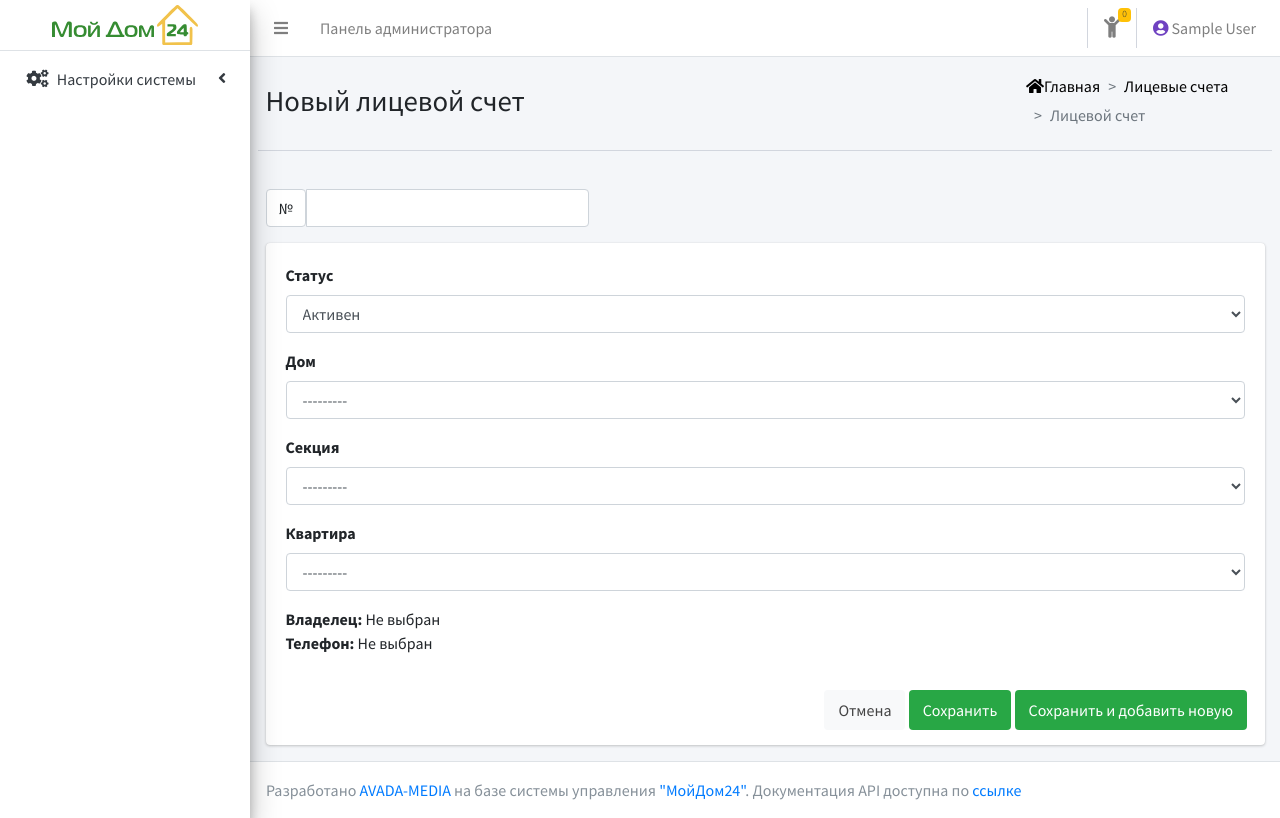
After one commit to Chenger1/myHome24, a Django app: page /admin/accounts/index/create_account/ in a window 1280 px wide. The commit adds this page. Run offline with Django 3.2, Linux system fonts and the light colour scheme; the visitor is signed in with stand-in values (Sample User, id 1); data comes from the database, SQL or seed files in the repository; data that the repository does not hold is empty; some libraries are stand-ins or nearby versions.

Commit message:
Add template for creating personal account

```diff
--- a/house24/admin_panel/forms/account_forms.py
+++ b/house24/admin_panel/forms/account_forms.py
@@ -34,3 +34,17 @@ class AccountSearchForm(forms.Form):
     debt = forms.ChoiceField(choices=debt_choices, widget=forms.Select(attrs={'class': 'form-control'}),
                              required=False)
     status = forms.ChoiceField(choices=status_choices, widget=forms.Select(attrs={'class': 'form-control'}))
+
+
+class CreatePersonalAccountForm(forms.ModelForm):
+    class Meta:
+        model = PersonalAccount
+        fields = '__all__'
+        widgets = {
+            'number': forms.NumberInput(attrs={'class': 'form-control to_valid', 'id': 'number'}),
+            'status': forms.Select(attrs={'class': 'form-control to_valid', 'id': 'status'}),
+            'house': forms.Select(attrs={'class': 'form-control to_valid', 'id': 'house'}),
+            'section': forms.Select(attrs={'class': 'form-control to_valid', 'id': 'section'}),
+        }
+    flat = forms.ChoiceField(choices=(),
+                             widget=forms.Select(attrs={'class': 'form-control to_valid', 'id': 'flat'}))
--- /dev/null
+++ b/house24/admin_panel/templates/account/create_account_admin.html
@@ -0,0 +1,165 @@
+{% extends "admin_base.html" %}
+{% load static %}
+
+{% block title %}
+{% if form.instance.pk %}
+Лицевой счет - {{ form.instance.number }}
+{% else %}
+Новый лицевой счет
+{% endif %}
+{% endblock %}
+
+{% block head %}
+<link rel="stylesheet" href="{% static 'admin_panel/plugins/select2/css/select2.min.css' %}">
+<link rel="stylesheet" href="{% static 'admin_panel/plugins/select2-bootstrap4-theme/select2-bootstrap4.min.css' %}">
+{% endblock %}
+
+{% block content %}
+{% if form.errors %}
+{% include 'errors.html' with errors=form.errors %}
+{% endif %}
+<div class="content-wrapper">
+    <div class="content-header">
+        <div class="container-fluid">
+            <div class="row mb-2 border_bottom" style="align-items: center;">
+                <div class="col-sm-9">
+                    <h1 class="m-0">
+                        {% if form.instance.pk %}
+                        Лицевой счет - {{ form.instance.number }}
+                        {% else %}
+                        Новый лицевой счет
+                        {% endif %}
+                    </h1>
+                </div><!-- /.col -->
+                <div class="col-sm-3">
+                    <nav aria-label="breadcrumb" class="breadcrumb_pull_right">
+                        <ol class="breadcrumb">
+                            <li class="breadcrumb-item"><a href="{% url 'admin_panel:index' %}" style="color: black;">
+                                <i class="fa fa-home"></i>Главная</a></li>
+                            <li class="breadcrumb-item">
+                                <a href="{% url 'admin_panel:list_accounts_admin' %}"
+                                   style="color: black;">Лицевые счета</a>
+                            </li>
+                            <li class="breadcrumb-item active" aria-current="page">Лицевой счет</li>
+                        </ol>
+                    </nav>
+                </div>
+            </div><!-- /.row -->
+        </div><!-- /.container-fluid -->
+    </div>
+
+
+    <div class="content">
+        <div class="container-fluid">
+            <div class="row">
+                <div class="col-12" style="margin-top:15px;">
+                    <form action="" method="post">
+                        {% csrf_token %}
+                        <div class="row">
+                            <div class="col-12 col-md-4 col-lg-4">
+                                <div class="form-group field-account-uid required has-success">
+                                    <div class="input-group">
+                                        <div class="input-group-addon to_valid">
+                                            №
+                                        </div>
+                                        {{ form.number }}
+                                    </div>
+                                </div>
+                            </div>
+                        </div>
+
+                        <div class="card card-default">
+
+                            <div class="card-body">
+                                <div class="row">
+                                    <div class="col-12">
+                                        <div class="form-group">
+                                            <label for="status">Статус</label>
+                                            {{ form.status }}
+                                        </div>
+                                        <div class="form-group">
+                                            <label for="house">Дом</label>
+                                            {{ form.house }}
+                                        </div>
+                                        <div class="form-group">
+                                            <label for="section">Секция</label>
+                                            {{ form.section }}
+                                        </div>
+                                        <div class="form-group">
+                                            <label for="flat">Квартира</label>
+                                            {{ form.flat }}
+                                        </div>
+                                    </div>
+                                </div>
+                                <div class="row">
+                                    <div class="col-12">
+                                        <div>
+                                            <strong>Владелец: </strong><span id="owner">Не выбран</span>
+                                        </div>
+                                        <div>
+                                            <strong>Телефон: </strong><span id="phone">Не выбран</span>
+                                        </div>
+                                    </div>
+                                </div>
+                            </div>
+
+                            <div class="row" style="margin-top:15px; margin-bottom: 15px; margin-right:10px;">
+                                <div class="col-12 text-right">
+                                    <a href="{% url 'admin_panel:list_users_admin' %}"
+                                       class="btn btn-default">Отмена</a>
+                                    <button type="submit" class="btn btn-success" name="multiple" value="0">Сохранить
+                                    </button>
+                                    <button type="submit" class="btn btn-success" name="multiple" value="1">Сохранить и
+                                        добавить новую
+                                    </button>
+                                </div>
+                            </div>
+                        </div>
+                    </form>
+                </div>
+            </div>
+        </div>
+    </div>
+</div>
+
+<script src="{% static 'bootstrap/jquery/jquery.min.js' %}"></script>
+<script src="{% static 'admin_panel/js/colorize_input.js' %}"></script>
+<script src="{% static 'utils/update_img_after_upload.js' %}"></script>
+<script src="{% static 'admin_panel/js/requests.js' %}"></script>
+<script>
+    $('.to_valid').each(function(){
+        $(this).on('change', function(){
+            if($(this).val() != ''){
+                colorize_input_valid(this);
+            }else{
+                colorize_input_invalid(this);
+            }
+        })
+    })
+</script>
+<script>
+    $('button[type=submit]').on('click', function(e){
+        $('.to_valid').each(function(){
+            if($(this).val() == '' && $(this).attr('required')){
+                e.preventDefault();
+                colorize_input_invalid(this);
+            }
+        })
+    })
+</script>
+<script>
+    $(document).ready(function(){
+        update_select(element=$('#section'), url="{% url 'rest_api:get_section_list' %}");
+        update_select(element=$('#flat'), url="{% url 'rest_api:get_flat_list' %}");
+
+
+        $('select[name=house]').on('change', function(){
+            let value = $(this).find(':selected').val();
+            update_select(element=$('#section'), url="{% url 'rest_api:get_section_list' %}", parent_pk=value,
+                            constructor=append_select_section_floor);
+            update_select(element=$('#flat'), url="{% url 'rest_api:get_flat_list' %}", parent_pk=value,
+                            constructor=append_select_flat);
+        })
+    })
+</script>
+{% endblock %}
--- a/house24/admin_panel/templates/account/list_accounts_admin.html
+++ b/house24/admin_panel/templates/account/list_accounts_admin.html
@@ -74,7 +74,7 @@
                             aria-haspopup="true" aria-expanded="false">Выберите действие
                     </button>
                     <div class="dropdown-menu">
-                        <a class="dropdown-item" href="">Добавить лицевой счет</a>
+                        <a class="dropdown-item" href="{% url 'admin_panel:create_account_admin' %}">Добавить лицевой счет</a>
                         <a class="dropdown-item" href="#">Выгрузить в Excel</a>
                     </div>
                 </div>
@@ -157,7 +157,7 @@
                             </table>
                         </div>
                         <div class="card-footer">
-                            Количество домов: <strong>{{ instances.count }}</strong>
+                            Количество счетов: <strong>{{ instances.count }}</strong>
                         </div>
                     </div>
                 </div>
--- a/house24/admin_panel/urls.py
+++ b/house24/admin_panel/urls.py
@@ -104,4 +104,5 @@ urlpatterns = [
 
     # ACCOUNTS
     path('accounts/index/', accounts.ListPersonalAccountsView.as_view(), name='list_accounts_admin'),
+    path('accounts/index/create_account/', accounts.CreatePersonalAccountView.as_view(), name='create_account_admin'),
 ]
--- a/house24/admin_panel/views/accounts.py
+++ b/house24/admin_panel/views/accounts.py
@@ -1,5 +1,8 @@
+from django.views.generic import View
+from django.shortcuts import render
+
 from admin_panel.views.mixins import ListInstancesMixin
-from admin_panel.forms.account_forms import AccountSearchForm
+from admin_panel.forms.account_forms import AccountSearchForm, CreatePersonalAccountForm
 
 from db.models.house import PersonalAccount
 
@@ -8,3 +11,13 @@ class ListPersonalAccountsView(ListInstancesMixin):
     model = PersonalAccount
     search_form = AccountSearchForm
     template_name = 'account/list_accounts_admin.html'
+
+
+class CreatePersonalAccountView(View):
+    model = PersonalAccount
+    form = CreatePersonalAccountForm
+    template_name = 'account/create_account_admin.html'
+
+    def get(self, request):
+        form = self.form()
+        return render(request, self.template_name, context={'form': form})
--- a/house24/rest_api/urls.py
+++ b/house24/rest_api/urls.py
@@ -8,4 +8,5 @@ app_name = 'rest_api'
 urlpatterns = [
     path('section_list/', views.SectionList.as_view(), name='get_section_list'),
     path('floor_list/', views.FloorList.as_view(), name='get_floor_list'),
+    path('flat_list/', views.FlatList.as_view(), name='get_flat_list'),
 ]
--- a/house24/rest_api/views.py
+++ b/house24/rest_api/views.py
@@ -1,13 +1,13 @@
 from rest_framework import generics
 
-from rest_api.serializers import SectionSerializer, FloorSerializer
+from rest_api import serializers
 
-from db.models.house import Section, Floor
+from db.models.house import Section, Floor, Flat
 
 
 class SectionList(generics.ListAPIView):
     model = Section
-    serializer_class = SectionSerializer
+    serializer_class = serializers.SectionSerializer
 
     def get_queryset(self):
         house = self.request.query_params.get('pk')
@@ -20,7 +20,7 @@ class SectionList(generics.ListAPIView):
 
 class FloorList(generics.ListAPIView):
     model = Floor
-    serializer_class = FloorSerializer
+    serializer_class = serializers.FloorSerializer
 
     def get_queryset(self):
         house = self.request.query_params.get('pk')
@@ -29,3 +29,16 @@ class FloorList(generics.ListAPIView):
         else:
             queryset = []
         return queryset
+
+
+class FlatList(generics.ListAPIView):
+    model = Flat
+    serializer_class = serializers.FlatSerializer
+
+    def get_queryset(self):
+        house = self.request.query_params.get('pk')
+        if house:
+            queryset = self.model.objects.filter(house__pk=house)
+        else:
+            queryset = []
+        return queryset
--- a/house24/static/admin_panel/css/admin.css
+++ b/house24/static/admin_panel/css/admin.css
@@ -173,6 +173,13 @@ select{
     margin:0 auto 30px;
 }
 
+.input-group-addon{
+    padding: 6px 12px;
+    background-color: white;
+    border: 1px solid #ced4da;
+    border-radius: .25rem;
+}
+
 @media screen and (max-width: 766px){
     .profile_img{
         margin: 0 auto 15px;
--- a/house24/static/admin_panel/js/requests.js
+++ b/house24/static/admin_panel/js/requests.js
@@ -11,21 +11,28 @@ function send_request(url, pk, select_measure){
      })
 }
 
-function update_select(element, url, parent_pk){
+function update_select(element, url, parent_pk, constructor){
     $.ajax({
         url: url,
         type: 'GET',
         data: {'pk': parent_pk},
     })
     .done(function(response){
+        console.log(response);
         $(element).children().remove();
-        for(key in response){
-            append_select_option(element, response[key]);
+        $(element).append('<option>---------</option>')
+        for(key of response){
+            constructor(element, key);
         }
     })
 }
 
 
-function append_select_option(selector, data){
-    $(selector).append('<option value='+ data['id'] +' >' + data['name'] + '</option>')
+function append_select_section_floor(selector, data){
+    $(selector).append('<option value='+ data['id'] +' >' + data['name'] + '</option>');
 }
+function append_select_flat(selector, data){
+    $(selector).append('<option value="'+ data['id'] +'">'+ data['number'] +'</options>');
+    $('#owner').text(data['owner']['first_name']+ ' ' +data['owner']['last_name']);
+    $('#phone').text(data['owner']['phone_number']);
+}
```
Also changed, not shown: house24/db/models/house.py (+6 -1 lines), house24/rest_api/serializers.py (+16 -1 lines).
